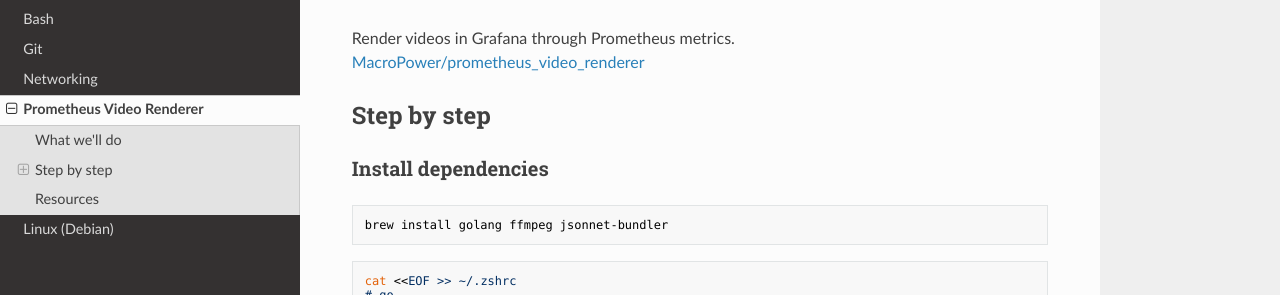
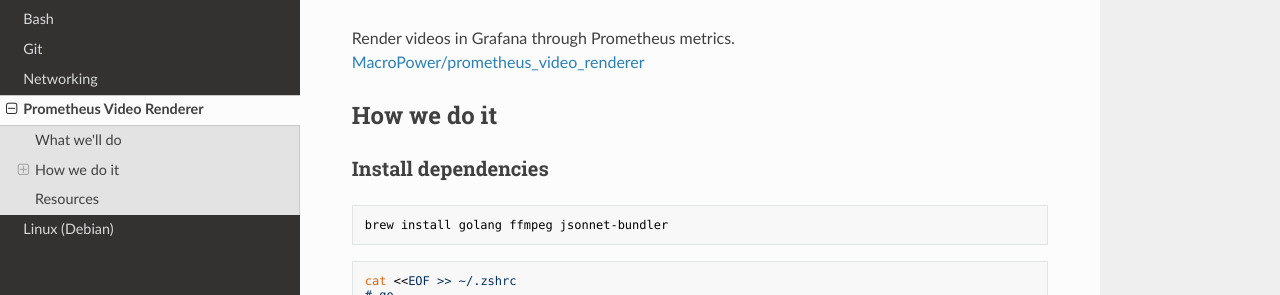
Before and after one commit to ar2pi/ar2pi, an MkDocs documentation site: the page built from docs/prometheus-video-renderer.md, in a window 1280 px wide and 900 px high. Shown: the part 189-484 px from the top of the window. Built offline with MkDocs 1.6.1, drawn with Linux system fonts in a browser that asks for light colours; nearby versions of some CDN libraries.

Commit message:
update title

```diff
--- a/docs/prometheus-video-renderer.md
+++ b/docs/prometheus-video-renderer.md
@@ -5,7 +5,7 @@
 Render videos in Grafana through Prometheus metrics.
 [MacroPower/prometheus_video_renderer](https://github.com/MacroPower/prometheus_video_renderer)
 
-## Step by step
+## How we do it
 
 ### Install dependencies
 
```
